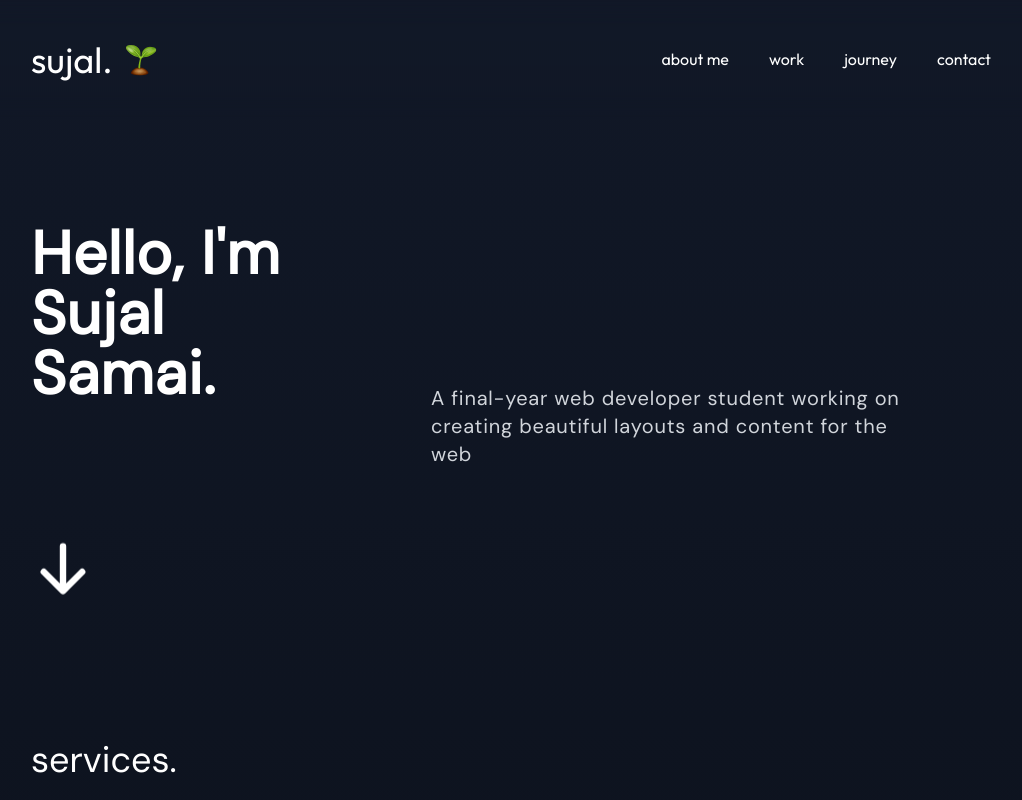
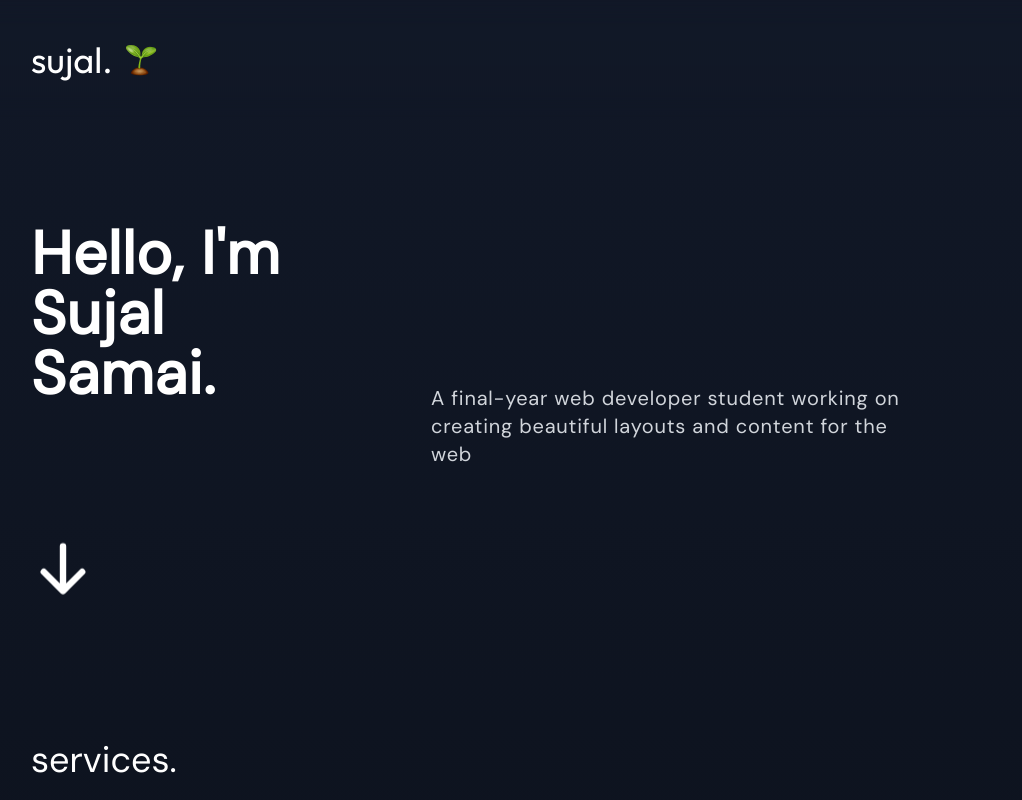
Before and after one commit to SujalSamai/Dev-Portfolio, a Next.js app: page / in a window 1280 px wide. Shown: the top 800 px of the page, without its empty margins (129-1151 px from the left). Built offline with nearby package versions, Linux system fonts and the light colour scheme.

Commit message:
Added animation

```diff
--- a/src/app/about/page.jsx
+++ b/src/app/about/page.jsx
@@ -12,8 +12,8 @@ const About = () => {
     <section className='mt-28'>
       <div className='flex flex-col lg:flex-row justify-between'>
         <div className='lg:w-5/12 tracking-wider'>
-          <h1 className={`text-5xl font-semibold ${dmSans.className} py-16`}>Hi I&apos;m Sujal Samai, web developer & content writer. </h1>
-          <p className='text-slate-300 text-justify'>I&apos;m a Web Developer who likes to design beautiful websites primarily using Next/React.js and Tailwind CSS.
+          <h1 className={`reveal-custom text-5xl font-semibold ${dmSans.className} py-16`}>Hi I&apos;m Sujal Samai, web developer & content writer. </h1>
+          <p className='reveal-custom-info text-slate-300 text-justify'>I&apos;m a Web Developer who likes to design beautiful websites primarily using Next/React.js and Tailwind CSS.
           Currently, I&apos;m focussing on improving my Frontend logics and also in the process to learn Backend Technologies.<br/><br/>
           I&apos;m constantly trying to challenge myself with new things and hoping to network with amazing developers all around the internet and learn from them.
           </p>
--- a/src/app/contact/page.jsx
+++ b/src/app/contact/page.jsx
@@ -7,8 +7,8 @@ const Contact = () => {
   return (
     <section className='mt-20'>
       <div className='lg:w-7/12 mb-28 mt-40'>
-        <h1 className={`text-5xl font-semibold ${dmSans.className} py-6 `}>Get in Touch.</h1>
-        <h6 className='text-xl'>Thanks for checking out the Portfolio. If you would like to contact me in the future or want to hire me, below is the way.</h6>
+        <h1 className={`reveal-custom text-5xl font-semibold ${dmSans.className} py-6 `}>Get in Touch.</h1>
+        <h6 className='reveal-custom-info text-xl'>Thanks for checking out the Portfolio. If you would like to contact me in the future or want to hire me, below is the way.</h6>
       </div>
       <div className='flex flex-col lg:flex-row justify-between gap-28 lg:gap-4 mb-20'>
         <Form/>
--- a/src/app/globals.css
+++ b/src/app/globals.css
@@ -5,3 +5,48 @@
 :root{
   scroll-behavior: smooth;
 }
+
+@keyframes reveal {
+  0% {
+    opacity: 0;
+    transform: translateY(10px);
+  }
+
+  100% {
+    opacity: 1;
+    transform: translateY(0);
+  }
+}
+
+.reveal-custom:nth-child(1) {
+  animation: reveal 1s 0s forwards;
+}
+
+.reveal-custom:nth-child(2) {
+  opacity: 0;
+  transform: translateY(10px);
+  animation: reveal 1s 100ms forwards;
+}
+
+.reveal-custom-info:nth-child(1) {
+  opacity: 0;
+  transform: translateY(10px);
+  animation: reveal 1s 400ms forwards;
+}
+
+.reveal-custom-info:nth-child(2) {
+  opacity: 0;
+  transform: translateY(10px);
+  animation: reveal 1s 600ms forwards;
+}
+
+.reveal-custom-info:nth-child(3) {
+  opacity: 0;
+  transform: translateY(10px);
+  animation: reveal 1s 800ms forwards;
+}
+.reveal-custom-info:nth-child(4) {
+  opacity: 0;
+  transform: translateY(10px);
+  animation: reveal 1s 1000ms forwards;
+}
--- a/src/app/journey/page.jsx
+++ b/src/app/journey/page.jsx
@@ -85,8 +85,8 @@ const Journey = () => {
       <div className='flex flex-col lg:flex-row justify-between mb-20'>
         <div className='lg:w-6/12 mt-20 tracking-wider flex flex-col gap-28 lg:my-24 justify-evenly'>
           <div>
-            <h1 className={`text-5xl font-semibold ${dmSans.className} py-6`}>My Journey</h1>
-            <h6 className='text-xl'>The journey which started 3 years back has been amazing with great learning experience. Here&apos;s a sneak peak.</h6>
+            <h1 className={`reveal-custom text-5xl font-semibold ${dmSans.className} py-6`}>My Journey</h1>
+            <h6 className='reveal-custom text-xl'>The journey which started 3 years back has been amazing with great learning experience. Here&apos;s a sneak peak.</h6>
           </div>
           <span className='lg:flex gap-12 hidden'>
             <FaTrophy className='w-10 h-10 hover:scale-150 hover:mx-5 transition-all duration-500 ease-out'/>
--- a/src/app/page.jsx
+++ b/src/app/page.jsx
@@ -43,10 +43,10 @@ export default function Home() {
     <>
       <main className="flex flex-col lg:flex-row leading-relaxed tracking-wider mt-40">
         <div className="lg:w-4/12">
-          <h1 className={`text-5xl pr-2 lg:pr-0 lg:text-6xl font-semibold ${dmSans.className} py-16`}>Hello, I&apos;m Sujal Samai.</h1>
+          <h1 className={`reveal-custom text-5xl pr-2 lg:pr-0 lg:text-6xl font-semibold ${dmSans.className} py-16`}>Hello, I&apos;m Sujal Samai.</h1>
         </div>
         <div className="lg:w-6/12 flex flex-col justify-end items-start mx-auto text-gray-300 text-xl">
-          <p className=" ">A final-year web developer student working on creating beautiful layouts and content for the web</p>
+          <p className="reveal-custom-info">A final-year web developer student working on creating beautiful layouts and content for the web</p>
         </div>
       </main>
       <div className="mt-28 lg:mt-20 flex justify-end lg:justify-start">
--- a/src/app/work/page.jsx
+++ b/src/app/work/page.jsx
@@ -68,8 +68,8 @@ const Work = () => {
       <div className='flex flex-col lg:flex-row justify-between'>
         <div className='lg:w-6/12 mt-16 tracking-wider flex flex-col gap-28 lg:my-28 justify-evenly'>
           <div>
-            <h1 className={`text-5xl font-semibold ${dmSans.className} py-6`}>Some of my works.</h1>
-            <h6 className='text-xl'>Have a look at some of the projects that I&apos;ve worked upon in last few years.</h6>
+            <h1 className={`reveal-custom text-5xl font-semibold ${dmSans.className} py-6`}>Some of my works.</h1>
+            <h6 className='reveal-custom-info text-xl'>Have a look at some of the projects that I&apos;ve worked upon in last few years.</h6>
           </div>
           <span className='lg:flex gap-12 hidden'>
             <FaReact className='w-10 h-10 hover:scale-150 hover:mx-5 transition-all duration-500 ease-out'/>
--- a/src/components/Navbar/Navbar.jsx
+++ b/src/components/Navbar/Navbar.jsx
@@ -49,7 +49,7 @@ const Navbar = () => {
         <Link href="/" className='text-3xl lg:text-4xl hover:scale-105 transition-all duration-200 ease-in flex gap-2'>sujal.<Image src={plant} width={50} height={50} alt='seedling' className='w-10 h-10 p-1'/></Link>
         <div className="hidden lg:flex gap-10">
             {links.map((link)=>{
-              return <Link key={link.id} href={link.url} className='border-b-2 border-transparent hover:text-teal-300 hover:border-b-2 hover:border-teal-300 transition-colors duration-300 ease-out'>{link.title}</Link>
+              return <Link key={link.id} href={link.url} className='reveal-custom-info border-b-2 border-transparent hover:text-teal-300 hover:border-b-2 hover:border-teal-300 transition-colors duration-300 ease-out'>{link.title}</Link>
             })}
         </div>
         <div className='lg:hidden'>
```
